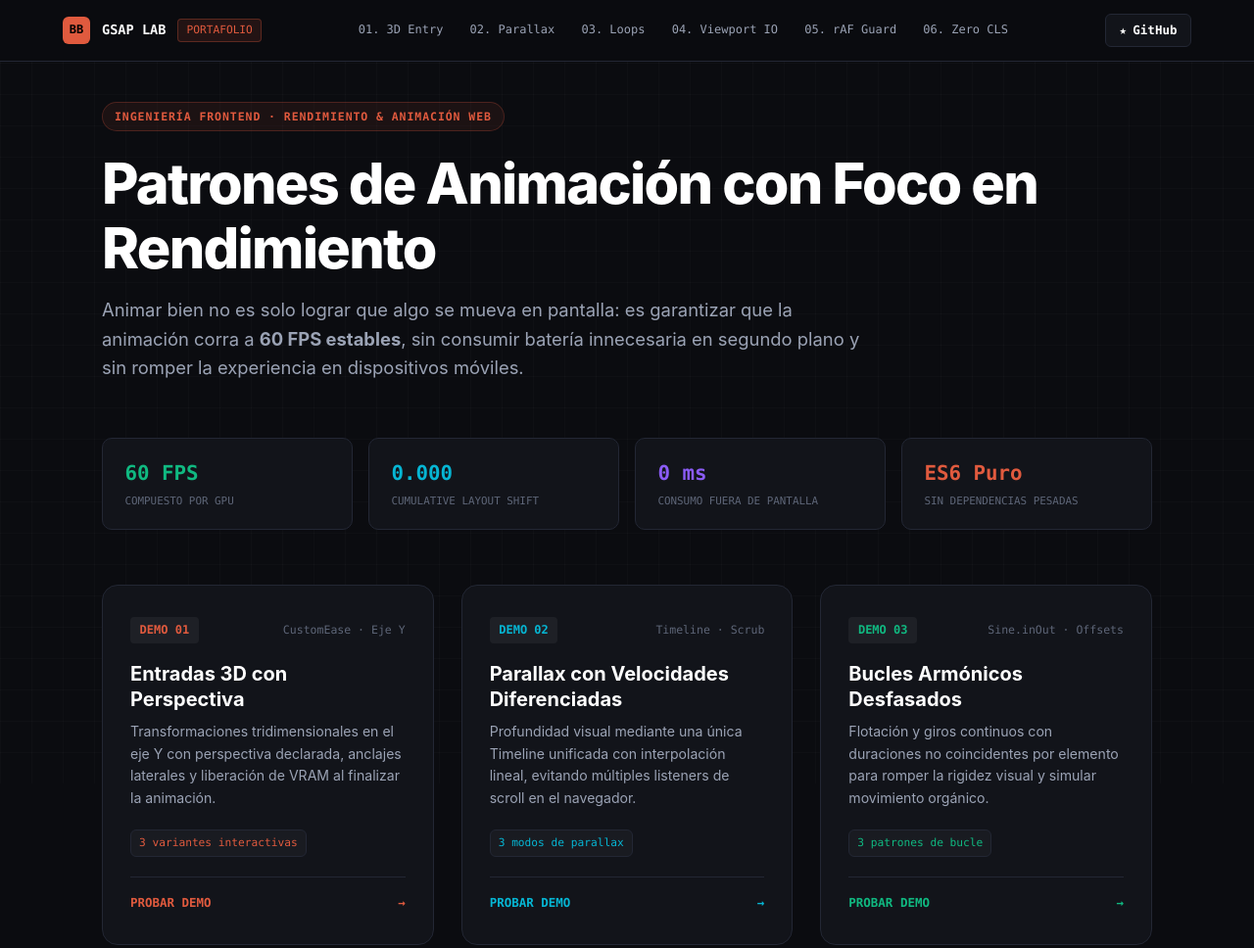
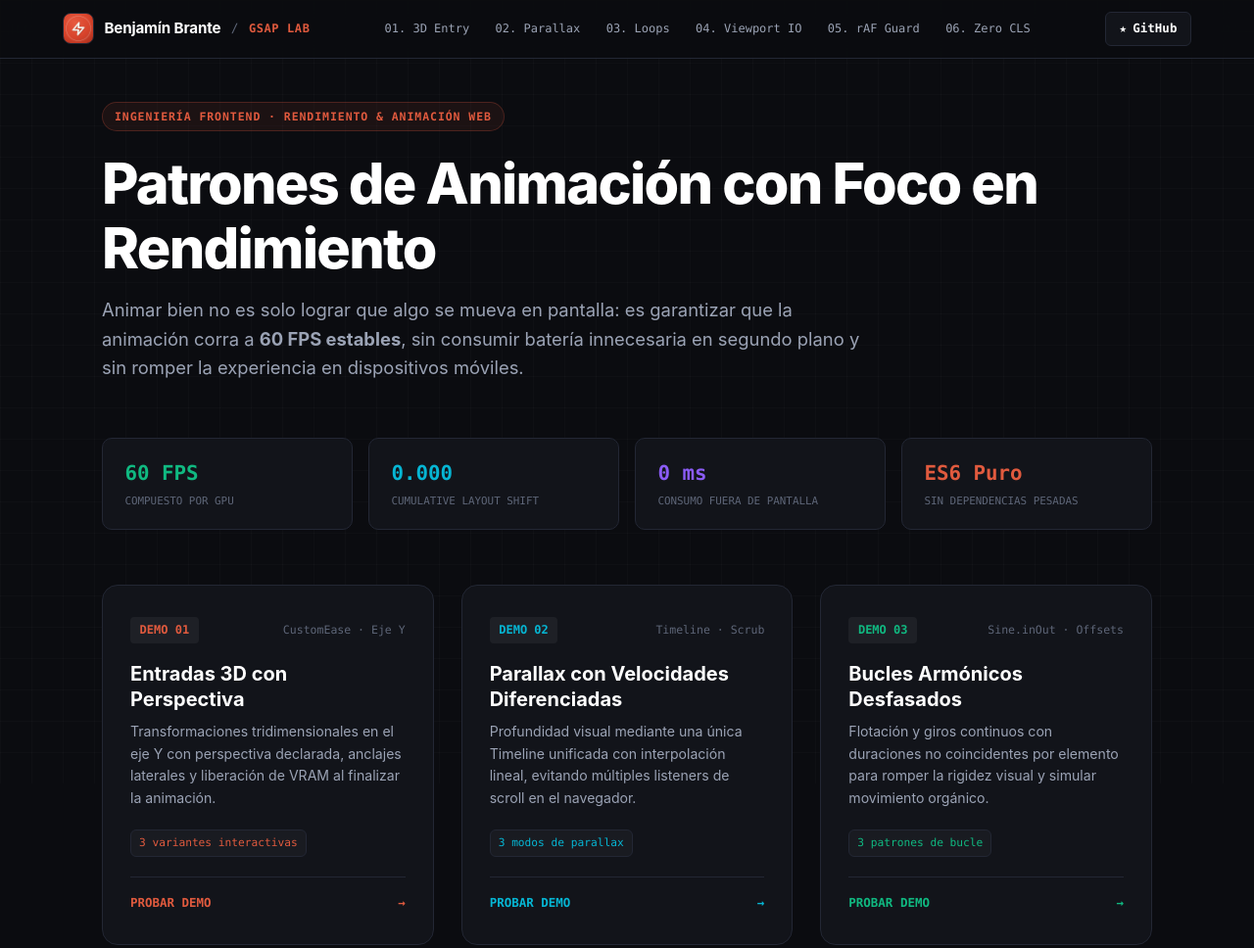
Before and after one commit to bbp96/gsap-lab, a plain HTML site: page index.html in a window 1280 px wide. Shown: the top 968 px of the page at 98% size. Drawn offline with Linux system fonts and the light colour scheme.

Commit message:
Actualización de favicon y estilos de cabecera

```diff
--- a/index.html
+++ b/index.html
@@ -3,7 +3,8 @@
 <head>
   <meta charset="UTF-8">
   <meta name="viewport" content="width=device-width, initial-scale=1.0">
-  <title>GSAP Lab — Animaciones Web & Optimización Frontend | Benjamín Brante</title>
+  <title>Benjamín Brante — GSAP Performance Lab & WPO</title>
+  <link rel="icon" type="image/png" href="assets/img/favicon.png">
   <style>
     :root {
       --bg-base: #0B0C10;
@@ -59,7 +60,7 @@
       left: 0;
       width: 100%;
       z-index: 1000;
-      background: rgba(11, 12, 16, 0.9);
+      background: rgba(11, 12, 16, 0.92);
       backdrop-filter: blur(16px);
       -webkit-backdrop-filter: blur(16px);
       border-bottom: 1px solid var(--border-subtle);
@@ -68,47 +69,69 @@
     .site-header__container {
       max-width: 1200px;
       margin: 0 auto;
-      padding: 0.85rem 1.5rem;
+      padding: 0.75rem 1.5rem;
       display: flex;
       align-items: center;
       justify-content: space-between;
     }
 
+    /* brante.dev Brand Header */
     .site-header__brand {
       display: flex;
       align-items: center;
-      gap: 0.75rem;
+      gap: 0.65rem;
       text-decoration: none;
       color: var(--text-main);
+      transition: opacity 0.2s ease;
     }
 
-    .brand-symbol {
-      width: 28px;
-      height: 28px;
-      background: var(--accent-coral);
-      border-radius: var(--radius-sm);
+    .site-header__brand:hover { opacity: 0.9; }
+
+    .brand-avatar {
+      width: 32px;
+      height: 32px;
+      border-radius: 8px;
+      overflow: hidden;
       display: grid;
       place-items: center;
-      font-family: var(--font-code);
-      font-weight: 800;
-      font-size: 0.75rem;
-      color: #000;
+      background: #181B24;
+      border: 1px solid var(--border-subtle);
+      flex-shrink: 0;
     }
 
-    .brand-title { font-family: var(--font-code); font-size: 0.85rem; font-weight: 700; }
-    .brand-badge {
-      font-family: var(--font-code);
-      font-size: 0.7rem;
-      padding: 0.15rem 0.5rem;
-      border-radius: 4px;
-      background: rgba(224, 90, 62, 0.12);
-      border: 1px solid rgba(224, 90, 62, 0.3);
-      color: var(--accent-coral);
+    .brand-img {
+      width: 100%;
+      height: 100%;
+      object-fit: cover;
+      display: block;
+    }
+
+    .brand-name {
+      font-family: var(--font-ui);
+      font-size: 0.95rem;
+      font-weight: 700;
+      color: #FFFFFF;
+      letter-spacing: -0.01em;
       white-space: nowrap;
     }
 
-    .desktop-nav { display: flex; align-items: center; gap: 0.4rem; }
-    @media (max-width: 900px) { .desktop-nav { display: none; } }
+    .brand-divider {
+      color: var(--text-dim);
+      font-family: var(--font-code);
+      font-size: 0.8rem;
+    }
+
+    .brand-project {
+      font-family: var(--font-code);
+      font-size: 0.75rem;
+      font-weight: 600;
+      color: var(--accent-coral);
+      letter-spacing: 0.05em;
+      white-space: nowrap;
+    }
+
+    .desktop-nav { display: flex; align-items: center; gap: 0.35rem; }
+    @media (max-width: 950px) { .desktop-nav { display: none; } }
 
     .nav-pill {
       font-family: var(--font-code);
@@ -163,7 +186,7 @@
       padding: 8px;
     }
 
-    @media (max-width: 900px) { .btn-hamburger { display: flex; } }
+    @media (max-width: 950px) { .btn-hamburger { display: flex; } }
 
     .btn-hamburger span {
       display: block;
@@ -333,7 +356,6 @@
     .demo-card--05 { --card-accent: var(--accent-violet); }
     .demo-card--06 { --card-accent: var(--accent-emerald); }
 
-    /* Fixed Card Top Layout to Prevent Wrapping Collision */
     .demo-card__top {
       display: flex;
       justify-content: space-between;
@@ -486,9 +508,12 @@
   <header class="site-header">
     <div class="site-header__container">
       <a href="index.html" class="site-header__brand">
-        <div class="brand-symbol">BB</div>
-        <span class="brand-title">GSAP LAB</span>
-        <span class="brand-badge">PORTAFOLIO</span>
+        <div class="brand-avatar">
+          <img src="assets/img/logo.png" alt="Benjamín Brante Logo" class="brand-img">
+        </div>
+        <span class="brand-name">Benjamín Brante</span>
+        <span class="brand-divider">/</span>
+        <span class="brand-project">GSAP LAB</span>
       </a>
 
       <nav class="desktop-nav" aria-label="Navegación">
```
Also changed, not shown: demos/01-entrada-3d/index.html (+45 -26 lines), demos/02-parallax-multicapa/index.html (+47 -22 lines), demos/03-loops-desfasados/index.html (+47 -22 lines), demos/04-suspension-viewport/index.html (+47 -22 lines), demos/05-carga-condicional/index.html (+47 -22 lines), demos/06-refresh-lazy-images/index.html (+47 -22 lines), assets/img/favicon.png (added), assets/img/logo.png (added).
